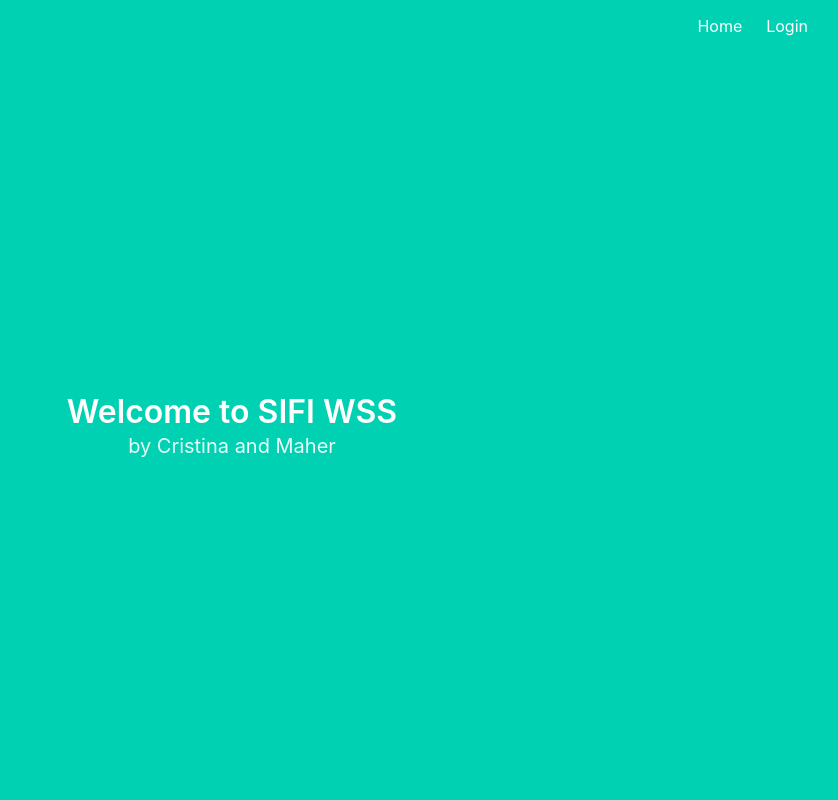
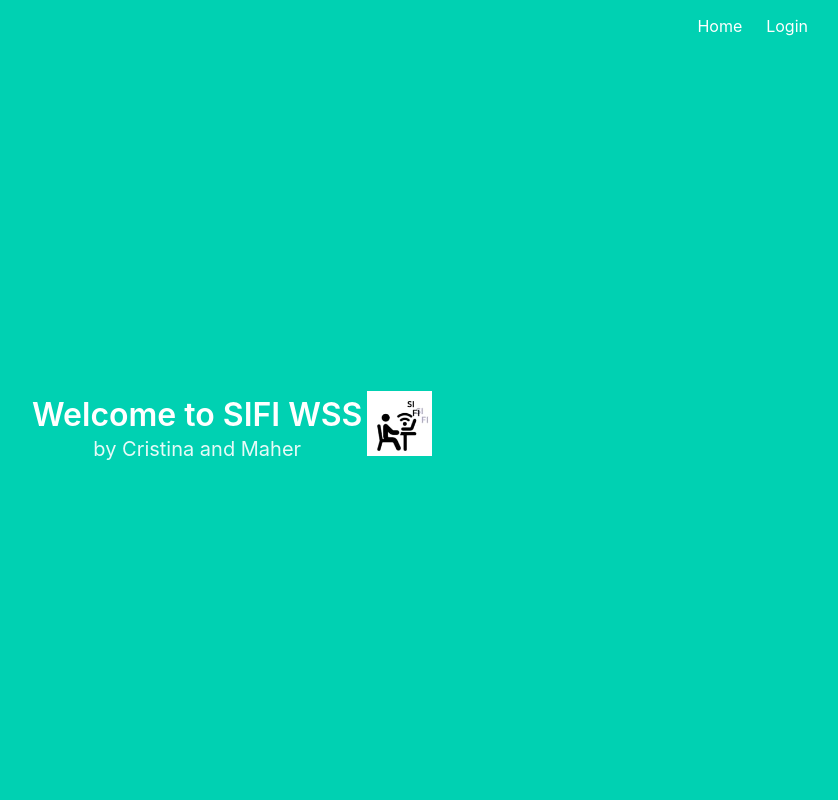
Before and after one commit to CrxsTagz/SIFIwss, a Flask app: template project/templates/index.html in a window 1280 px wide. Shown: the whole page, without its empty margins (408-1246 px from the left). Run offline with Flask 3, Linux system fonts and the light colour scheme; the template is opened without the code that fills it, so the values that code supplies are empty; parts of the project's set-up code (start-up, migrations or seed data) failed here and were passed over; some libraries are stand-ins or nearby versions.

Commit message:
added favicon and images

```diff
--- a/project/templates/base.html
+++ b/project/templates/base.html
@@ -8,14 +8,13 @@
     <meta http-equiv="X-UA-Compatible" content="IE=edge">
     <meta name="viewport" content="width=device-width, initial-scale=1">
     <title>SIFI WSS</title>
-    <link rel="icon" href="{{ url_for ('static',filename='sifi-icon.ico')}}">
+    <link rel="icon" href="{{ url_for ('static',filename='sifi-icon.jpg')}}">
     <link rel="stylesheet" href="https://cdnjs.cloudflare.com/ajax/libs/bulma/0.7.2/css/bulma.min.css" style="color: #28bb45;" />
 
 </head>
 
 <body>
     <section class="hero is-primary is-fullheight">
-
         <div class="hero-head">
             <nav class="navbar">
                 <div class="container">
--- a/project/templates/index.html
+++ b/project/templates/index.html
@@ -3,10 +3,15 @@
 {% extends "base.html" %}
 
 {% block content %}
-<h1 class="title">
-  Welcome to SIFI WSS
-</h1>
-<h2 class="subtitle">
-  by Cristina and Maher
+<div style="display:inline-block;">
+  <p>
+    <h1 class="title">
+      Welcome to SIFI WSS
+    </h1>
+    <h2 class="subtitle">
+      by Cristina and Maher
+  </p>
+  </div>
 </h2>
+<img src="{{url_for('static', filename='sifi-icon.jpg')}}" style=" display: inline-block; vertical-align: right; height: 65px">
 {% endblock %}
--- a/project/templates/menu.html
+++ b/project/templates/menu.html
@@ -4,7 +4,7 @@
 
 {% block content %}
 <section class="Panel" id="PanelIframe">
-
+    <img src="{{url_for('static', filename='sifi-icon.jpg')}}" style="padding: auto;">
     <iframe src="http://127.0.0.1:5007/" frameborder="0" style="width: 100%;" height=" 800px"></iframe>
 </section>
 
--- a/project/test.py
+++ b/project/test.py
@@ -10,7 +10,7 @@ from click import command
 from dash import Dash, Input, Output, callback, dash_table
 from dash import Dash, dcc, html, callback_context, State
 from dash.dependencies import Input, Output
-#import project.classes as classes
+import project.classes as classes
 import mysql.connector
 from dash import Dash, dash_table
 import pandas as pd
```
Also changed, not shown: project/static/sifi-icon.ico (renamed from project/templates/sifi-icon.ico), project/static/sifi-icon.jpg (renamed from project/sifi-icon.jpg), project/templates/sifi-icon.jpg (deleted).
